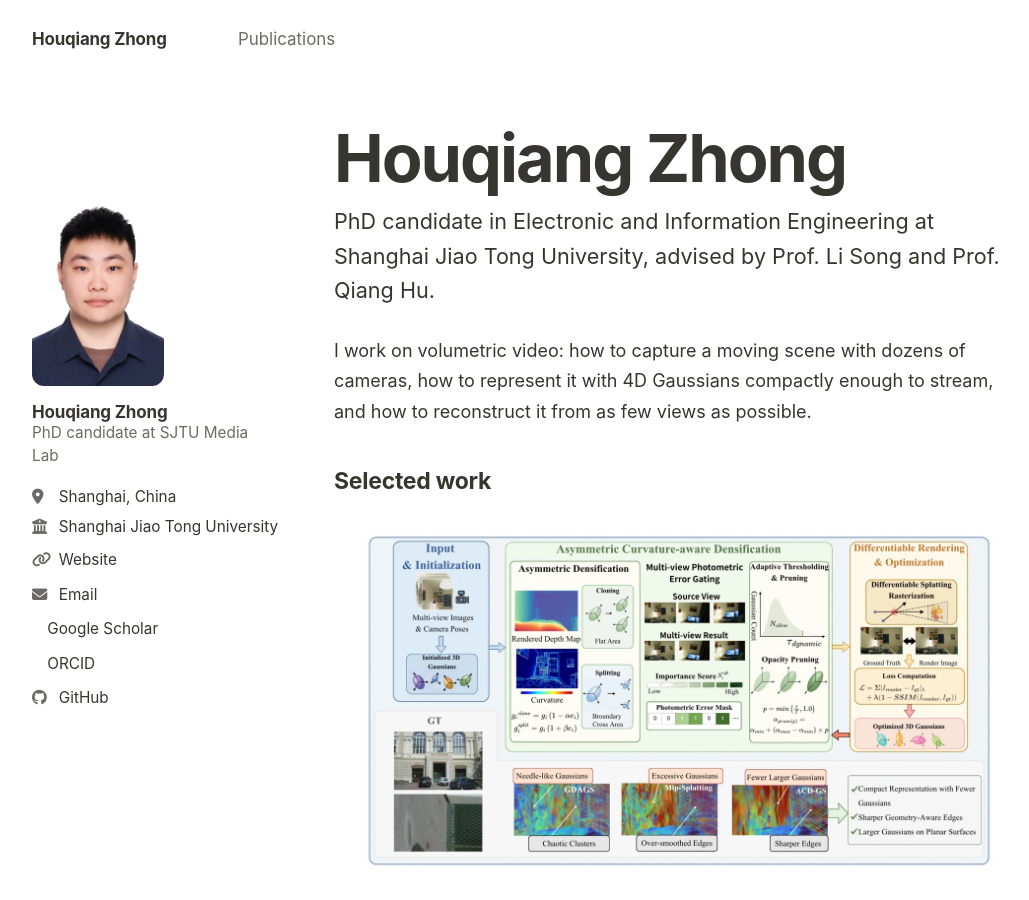
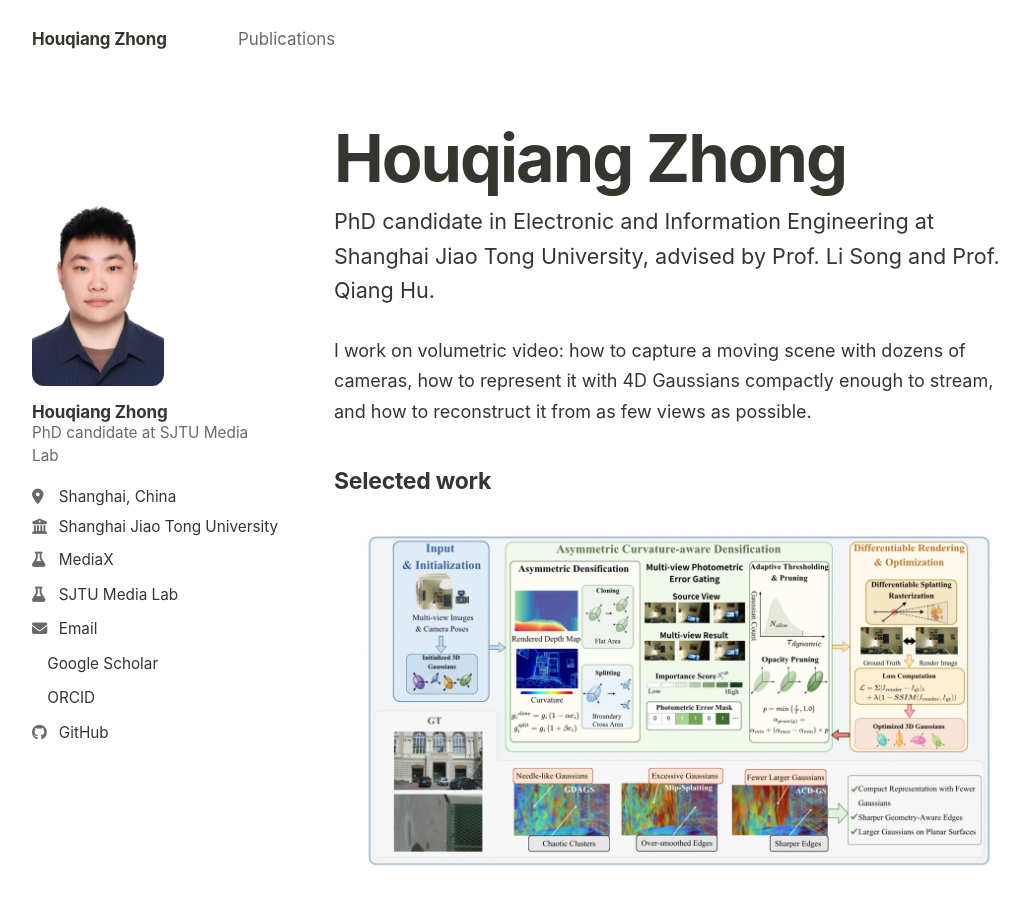
Before and after one commit to waveviewer/waveviewer.github.io, a Jekyll site: the page built from _pages/about.md, in a window 1280 px wide and 900 px high. Shown: the whole window, without its empty margins (112-1141 px from the left). Built offline with Jekyll 4.4.1, drawn with Linux system fonts in a browser that asks for light colours; a style sheet for code colours, icons or effects is not loaded.

Commit message:
Link the two lab people pages from the sidebar
Replace the single "Website" entry with the MediaX and SJTU Media Lab
people pages, configured as a list under author in _config.yml.

```diff
--- a/_config.yml
+++ b/_config.yml
@@ -28,7 +28,11 @@ author:
   bio              : "PhD candidate at SJTU Media Lab"
   location         : "Shanghai, China"
   employer         : "Shanghai Jiao Tong University"
-  uri              : "https://medialab.sjtu.edu.cn/author/houqiang-zhong/"
+  labs:
+    - name : "MediaX"
+      url  : "https://mediax.sjtu.edu.cn/people/"
+    - name : "SJTU Media Lab"
+      url  : "https://medialab.sjtu.edu.cn/people/"
   email            : "zhonghouqiang@sjtu.edu.cn"
 
   # Academic websites
--- a/_includes/author-profile.html
+++ b/_includes/author-profile.html
@@ -30,8 +30,10 @@
       {% if author.employer %}
         <li class="author__desktop"><i class="fas fa-fw fa-building-columns icon-pad-right" aria-hidden="true"></i>{{ author.employer }}</li>
       {% endif %}
-      {% if author.uri %}
-        <li><a href="{{ author.uri }}"><i class="fas fa-fw fa-link icon-pad-right" aria-hidden="true"></i>{{ site.data.ui-text[site.locale].website_label | default: "Website" }}</a></li>
+      {% if author.labs %}
+        {% for lab in author.labs %}
+        <li><a href="{{ lab.url }}"><i class="fas fa-fw fa-flask icon-pad-right" aria-hidden="true"></i>{{ lab.name }}</a></li>
+        {% endfor %}
       {% endif %}
       {% if author.email %}
         <li><a href="mailto:{{ author.email }}"><i class="fas fa-fw fa-envelope icon-pad-right" aria-hidden="true"></i>{{ site.data.ui-text[site.locale].email_label | default: "Email" }}</a></li>
```
